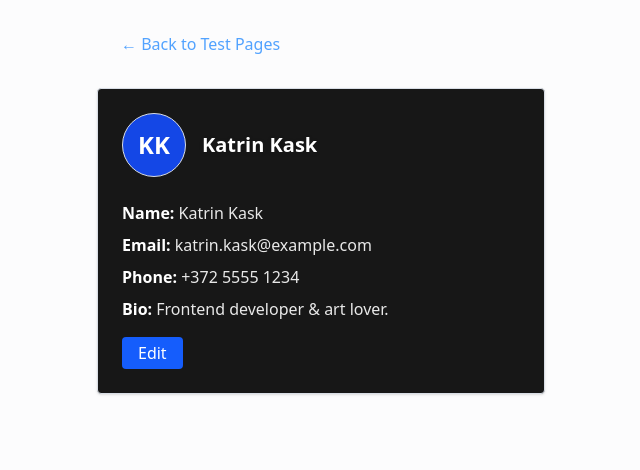
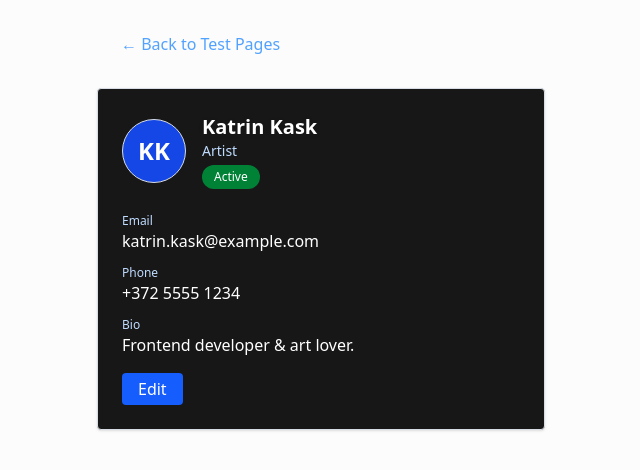
Before and after one commit to TEAM-RP9/art-bridge-client, a Next.js app: page /test/profile in a window 1280 px wide. Shown: the top 470 px of the page, without its empty margins (319-959 px from the left). Built offline with nearby package versions, Linux system fonts and the light colour scheme.

Commit message:
user profile

```diff
--- a/src/app/test/profile.tsx
+++ b/src/app/test/profile.tsx
@@ -1,7 +1,8 @@
 "use client";
 import React, { useState } from "react";
 import ProfileHeader from "../../components/profile/ProfileHeader";
-import UserProfileView, { UserProfileData } from "../../components/profile/UserProfileView";
+import ProfileDetailsView from "../../components/profile/ProfileDetailsView";
+import type { UserProfileData } from "../../components/profile/UserProfileView";
 import UserProfileEdit from "../../components/profile/UserProfileEdit";
 
 const initialProfile: UserProfileData = {
@@ -39,11 +40,16 @@ export default function ProfileTestPage() {
         <Link href="/test" className="inline-block mb-6 text-blue-400 hover:underline">← Back to Test Pages</Link>
       </div>
       <div className="max-w-md mx-auto mt-2 p-6 border rounded shadow bg-neutral-900">
-        <ProfileHeader name={profile.name} avatarUrl={profile.avatarUrl} />
+        <ProfileHeader
+          name={profile.name}
+          avatarUrl={profile.avatarUrl}
+          role="Artist"
+          status="Active"
+        />
         <div className="mt-6">
           {mode === "view" ? (
             <>
-              <UserProfileView data={profile} />
+              <ProfileDetailsView user={profile} />
               <button
                 className="mt-4 bg-blue-600 text-white px-4 py-1 rounded focus:outline focus:ring-2 focus:ring-blue-400"
                 onClick={() => setMode("edit")}
--- /dev/null
+++ b/src/components/ProfileHeader.tsx
@@ -0,0 +1,37 @@
+import React from 'react';
+
+interface ProfileHeaderProps {
+  name: string;
+  role: string;
+  avatarUrl?: string;
+  status: string;
+}
+
+// Placeholder UserAvatar component
+const UserAvatar: React.FC<{ name: string; avatarUrl?: string }> = ({ name, avatarUrl }) => {
+  if (avatarUrl) {
+    return <img src={avatarUrl} alt={name} className="user-avatar" style={{ width: 64, height: 64, borderRadius: '50%' }} />;
+  }
+  // Initials fallback
+  const initials = name.split(' ').map(n => n[0]).join('').toUpperCase();
+  return (
+    <div className="user-avatar-fallback" style={{ width: 64, height: 64, borderRadius: '50%', background: '#ccc', display: 'flex', alignItems: 'center', justifyContent: 'center', fontSize: 28 }}>
+      {initials}
+    </div>
+  );
+};
+
+const ProfileHeader: React.FC<ProfileHeaderProps> = ({ name, role, avatarUrl, status }) => {
+  return (
+    <div className="profile-header" style={{ display: 'flex', alignItems: 'center', gap: 16 }}>
+      <UserAvatar name={name} avatarUrl={avatarUrl} />
+      <div>
+        <div style={{ fontWeight: 600, fontSize: 20 }}>{name}</div>
+        <div style={{ color: '#666' }}>{role}</div>
+        <span className="status-badge" style={{ background: '#eee', borderRadius: 12, padding: '2px 10px', fontSize: 12 }}>{status}</span>
+      </div>
+    </div>
+  );
+};
+
+export default ProfileHeader;
--- /dev/null
+++ b/src/components/profile/ProfileDetailsView.tsx
@@ -0,0 +1,32 @@
+import React from "react";
+
+export interface ProfileDetailsViewProps {
+  user: {
+    email: string;
+    phone?: string;
+    bio?: string;
+  };
+}
+
+const ProfileDetailsView: React.FC<ProfileDetailsViewProps> = ({ user }) => (
+  <div className="space-y-3">
+    <div>
+      <span className="block text-xs text-blue-200">Email</span>
+      <span className="block text-base text-white">{user.email}</span>
+    </div>
+    {user.phone && (
+      <div>
+        <span className="block text-xs text-blue-200">Phone</span>
+        <span className="block text-base text-white">{user.phone}</span>
+      </div>
+    )}
+    {user.bio && (
+      <div>
+        <span className="block text-xs text-blue-200">Bio</span>
+        <span className="block text-base text-white">{user.bio}</span>
+      </div>
+    )}
+  </div>
+);
+
+export default ProfileDetailsView;
--- a/src/components/profile/ProfileHeader.tsx
+++ b/src/components/profile/ProfileHeader.tsx
@@ -3,6 +3,8 @@ import React from "react";
 interface ProfileHeaderProps {
   name: string;
   avatarUrl?: string;
+  role: string;
+  status: string;
 }
 
 function getInitials(name: string) {
@@ -12,7 +14,7 @@ function getInitials(name: string) {
     .join("");
 }
 
-const ProfileHeader: React.FC<ProfileHeaderProps> = ({ name, avatarUrl }) => (
+const ProfileHeader: React.FC<ProfileHeaderProps> = ({ name, avatarUrl, role, status }) => (
   <div className="flex items-center gap-4">
     {avatarUrl ? (
       <img
@@ -25,7 +27,11 @@ const ProfileHeader: React.FC<ProfileHeaderProps> = ({ name, avatarUrl }) => (
         {getInitials(name)}
       </div>
     )}
-    <span className="text-xl font-semibold text-white drop-shadow">{name}</span>
+    <div>
+      <div className="text-xl font-semibold text-white drop-shadow">{name}</div>
+      <div className="text-sm text-blue-200">{role}</div>
+      <span className="inline-block mt-1 bg-green-700 text-white text-xs px-3 py-1 rounded-full">{status}</span>
+    </div>
   </div>
 );
 
```
Also changed, not shown: 1 other file (tests, documents, lock files or other folders).
